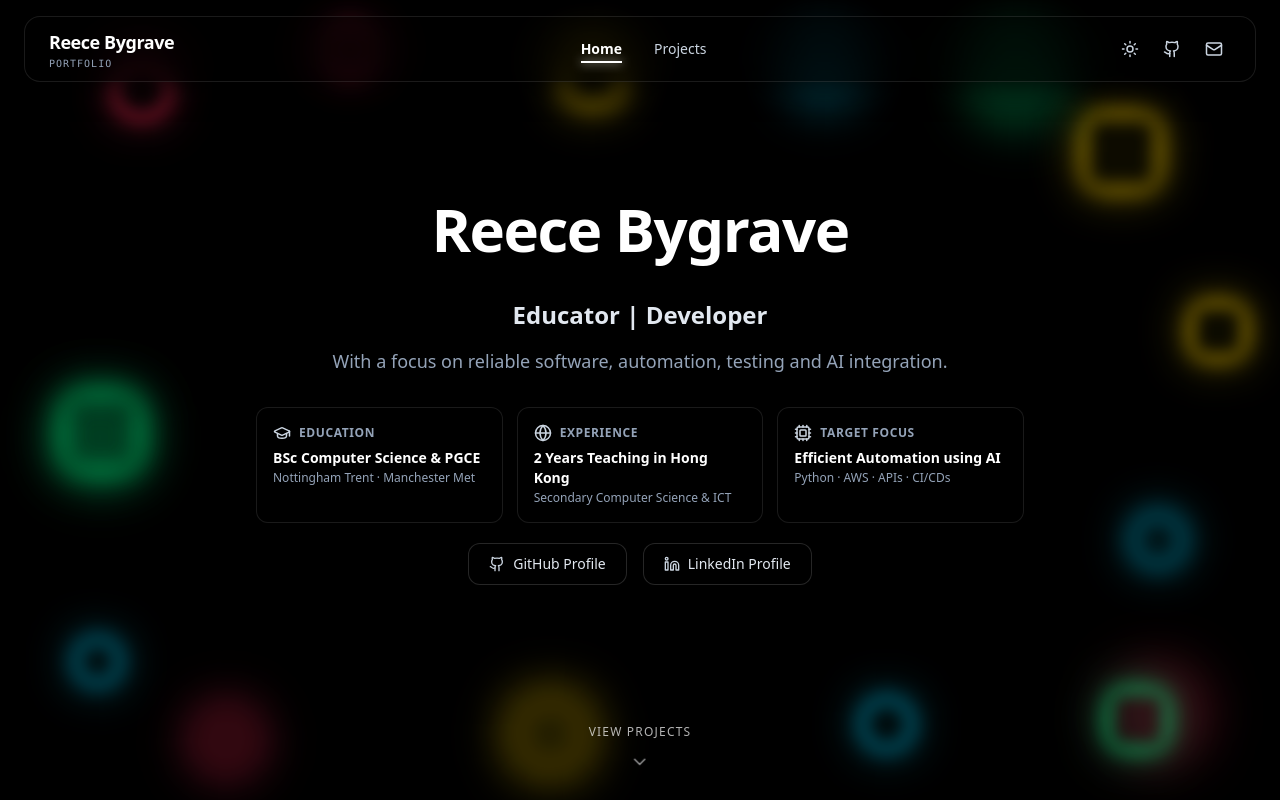
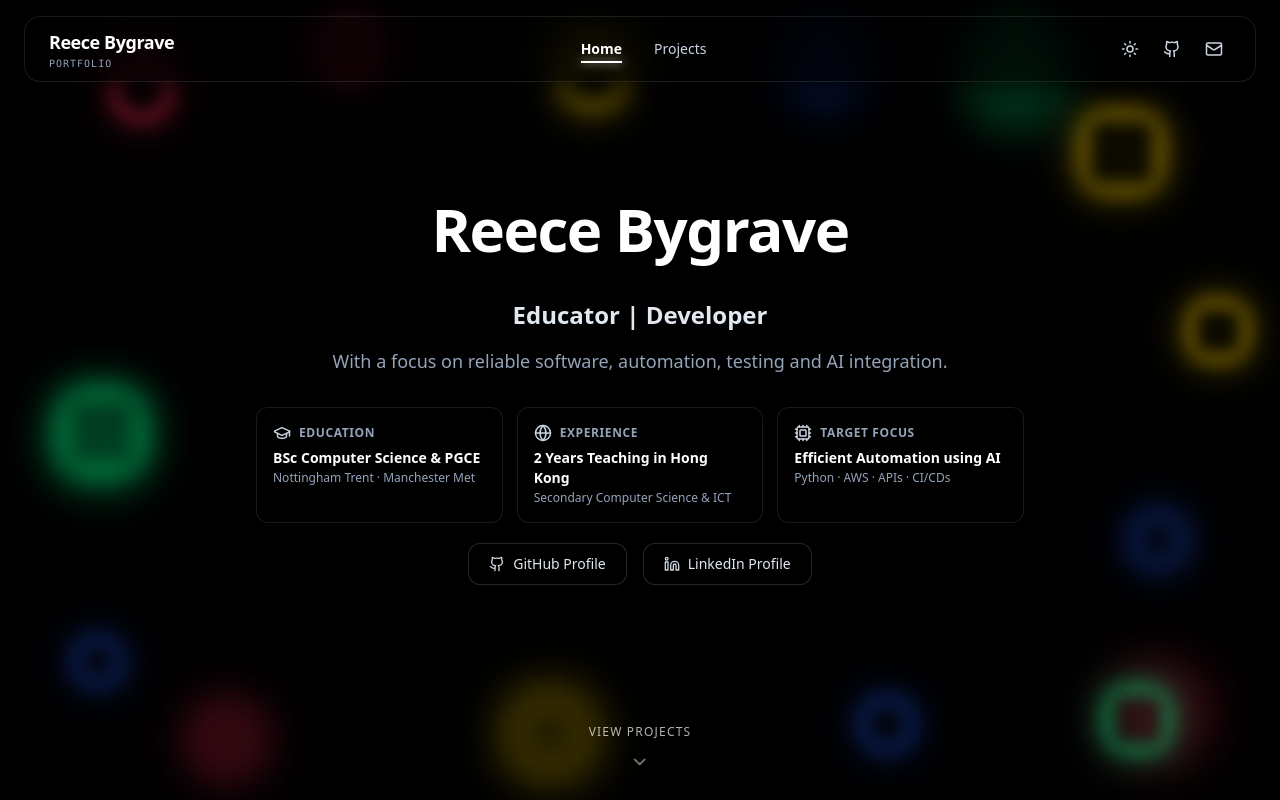
Before and after one commit to Reece-Bygrave/portfolio-reecebygrave, a React (Create React App) app: page / in a window 1280 px wide. Shown: the top 800 px of the page. Built offline with nearby package versions, Linux system fonts and the light colour scheme.

Commit message:
dark theme update

```diff
--- a/src/styles/Hero.css
+++ b/src/styles/Hero.css
@@ -21,17 +21,17 @@ html.dark {
   /* Dark Theme: Electric cyberpunk neons that glow against pure black */
   --shape-red: #ff2a55;         /* Electric Neon Crimson */
   --shape-yellow: #ffd000;      /* Electric Cyber Yellow */
-  --shape-blue: #00d2ff;        /* Electric Cyan / Blue */
+  --shape-blue: #1d4ed8;        /* Deep Royal / Dark Blue */
   --shape-green: #00ff88;       /* Electric Neon Mint / Lime */
 
   --shape-red-shadow: 0 0 20px #ff2a55, 0 0 45px rgba(255, 42, 85, 0.6);
   --shape-yellow-shadow: 0 0 20px #ffd000, 0 0 45px rgba(255, 208, 0, 0.6);
-  --shape-blue-shadow: 0 0 20px #00d2ff, 0 0 45px rgba(0, 210, 255, 0.6);
+  --shape-blue-shadow: 0 0 20px #1d4ed8, 0 0 45px rgba(29, 78, 216, 0.65);
   --shape-green-shadow: 0 0 20px #00ff88, 0 0 45px rgba(0, 255, 136, 0.6);
 
   --shape-red-bg: rgba(255, 42, 85, 0.06);
   --shape-yellow-bg: rgba(255, 208, 0, 0.06);
-  --shape-blue-bg: rgba(0, 210, 255, 0.06);
+  --shape-blue-bg: rgba(29, 78, 216, 0.08);
   --shape-green-bg: rgba(0, 255, 136, 0.06);
 }
 
```
